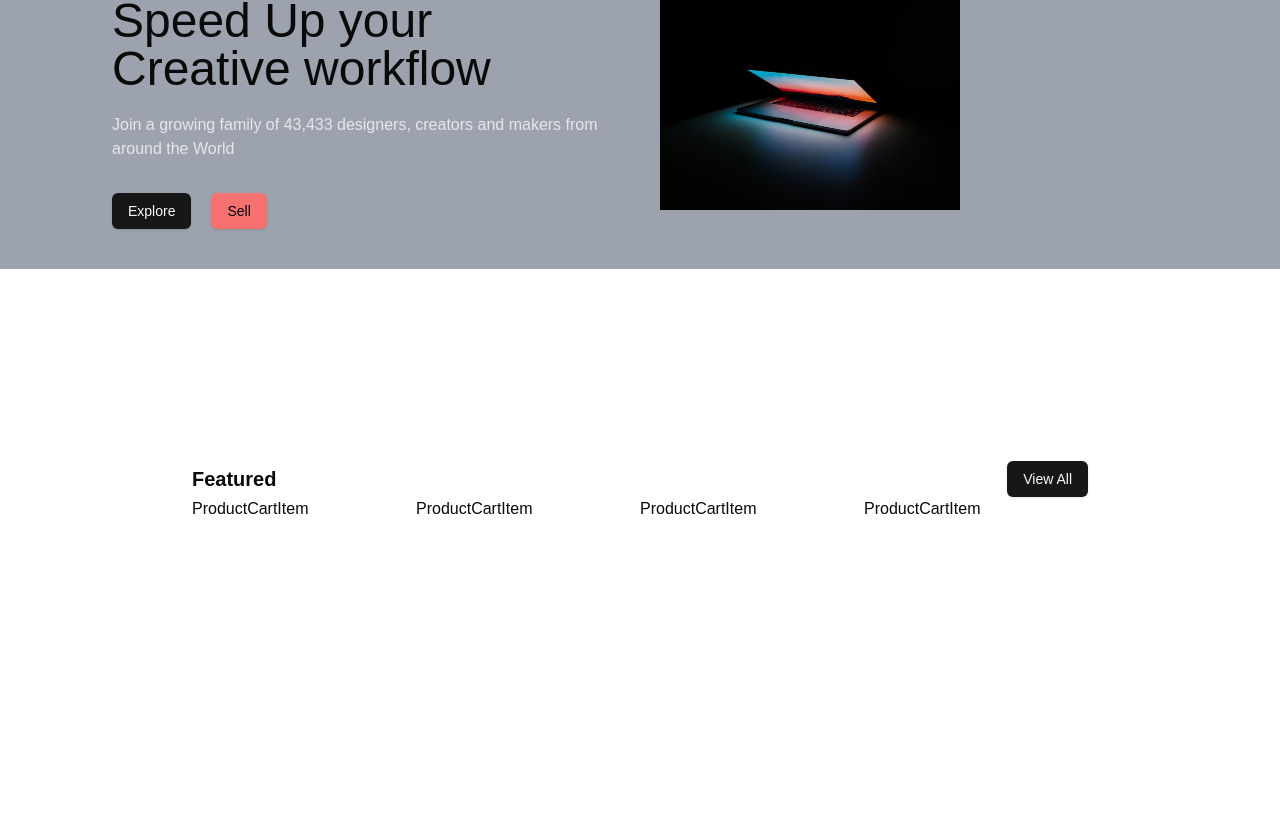
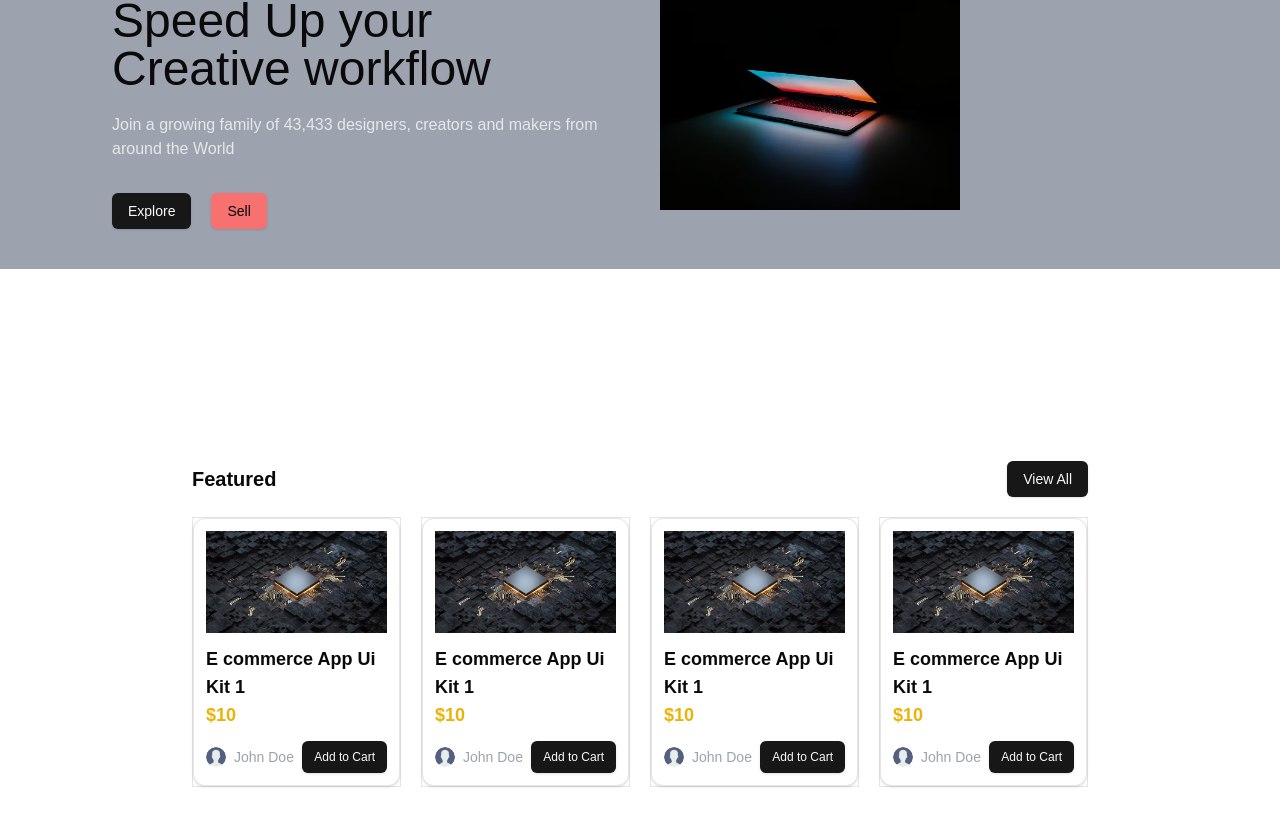
Before and after one commit to zarkonow/digital-e-commerce, a Next.js app: page / in a window 1280 px wide. Shown: the part 193-1018 px from the top of the page. Before the commit the page ends 906 px from the top, so only its background shows below. Built offline with nearby package versions, Linux system fonts and the light colour scheme.

Commit message:
*Neondb drizzle

```diff
--- a/app/_components/Header.jsx
+++ b/app/_components/Header.jsx
@@ -10,7 +10,7 @@ function Header() {
 
    ]
   return (
-    <div className='flex p-4 px-10 md:px-32 lg:px-48 border-b-2 border-color-2 justify-between items-center'>
+    <div className='flex p-4 px-10 border-b-2 border-color-2 justify-between items-center'>
       <h2 className='font-bold text-lg bg-black text-white px-2 p-1'>Digital E-Commerce</h2>
 
 
--- /dev/null
+++ b/app/_components/ProductCardItem.jsx
@@ -0,0 +1,40 @@
+import { Button } from "@/components/ui/button";
+import { Card } from "@/components/ui/card";
+import Image from "next/image";
+import React from "react";
+
+function ProductCardItem({ product }) {
+  return (
+    <div className="border">
+      <Card className="p-3">
+        <Image
+          src={product?.image}
+          alt={product.name}
+          width={400}
+          height={400}
+        />
+        <div className="mt-3 ">
+          <h3 className="font-bold text-lg">{product.name}</h3>
+          <p>{product.description}</p>
+          <p className="font-bold text-lg text-yellow-500"> ${product.price}</p>
+
+          <div className="mt-3 md:flex justify-between items-center">
+            <div className="flex gap-2 items-center">
+              <Image
+                src={product?.user?.image}
+                alt="user"
+                width={20}
+                height={20}
+                className="rounded-full"
+              />
+              <h2 className="text-sm text-gray-400">{product?.user?.name}</h2>
+            </div>
+            <Button size="sm">Add to Cart</Button>
+          </div>
+        </div>
+      </Card>
+    </div>
+  );
+}
+
+export default ProductCardItem;
--- a/app/_components/ProductCartItem.jsx
+++ /dev/null
@@ -1,9 +0,0 @@
-import React from 'react'
-
-function ProductCartItem() {
-  return (
-    <div>ProductCartItem</div>
-  )
-}
-
-export default ProductCartItem
--- a/app/_components/ProductList.jsx
+++ b/app/_components/ProductList.jsx
@@ -1,30 +1,32 @@
-'use client'
-import { Button } from '@/components/ui/button'
-import React, { useEffect, useState } from 'react'
-import Products from '../_mockData/Products'
-import ProductCartItem from './ProductCartItem'
+"use client";
+import { Button } from "@/components/ui/button";
+import React, { useEffect, useState } from "react";
+import Products from "../_mockData/Products";
+
+import ProductCardItem from "./ProductCardItem";
 
 function ProductList() {
-    const [productList, setProductList] = useState([])
+  const [productList, setProductList] = useState([]);
 
-
-    useEffect(() => {
-    setProductList(Products)
-    }, [])
-
+  useEffect(() => {
+    setProductList(Products);
+  }, []);
 
   return (
     <div>
-    <h2 className='font-bold text-xl flex justify-between items-center'>Featured
-    <span><Button>View All</Button></span>
-    </h2>
-<div className='grid grid-cols-2 md:grid-cols-3 lg:grid-cols-4'>
-    {productList.map((product, index)=>(
-        <ProductCartItem product={product} key={index}/>
-    ))}
-</div>
-   </div>
-  )
+      <h2 className="font-bold text-xl flex justify-between items-center">
+        Featured
+        <span>
+          <Button>View All</Button>
+        </span>
+      </h2>
+      <div className="grid grid-cols-2 lg:grid-cols-3 xl:grid-cols-4 gap-5 mt-5">
+        {productList.map((product, index) => (
+          <ProductCardItem product={product} key={index} />
+        ))}
+      </div>
+    </div>
+  );
 }
 
-export default ProductList
+export default ProductList;
--- /dev/null
+++ b/components/ui/card.jsx
@@ -0,0 +1,50 @@
+import * as React from "react"
+
+import { cn } from "@/lib/utils"
+
+const Card = React.forwardRef(({ className, ...props }, ref) => (
+  <div
+    ref={ref}
+    className={cn("rounded-xl border bg-card text-card-foreground shadow", className)}
+    {...props} />
+))
+Card.displayName = "Card"
+
+const CardHeader = React.forwardRef(({ className, ...props }, ref) => (
+  <div
+    ref={ref}
+    className={cn("flex flex-col space-y-1.5 p-6", className)}
+    {...props} />
+))
+CardHeader.displayName = "CardHeader"
+
+const CardTitle = React.forwardRef(({ className, ...props }, ref) => (
+  <div
+    ref={ref}
+    className={cn("font-semibold leading-none tracking-tight", className)}
+    {...props} />
+))
+CardTitle.displayName = "CardTitle"
+
+const CardDescription = React.forwardRef(({ className, ...props }, ref) => (
+  <div
+    ref={ref}
+    className={cn("text-sm text-muted-foreground", className)}
+    {...props} />
+))
+CardDescription.displayName = "CardDescription"
+
+const CardContent = React.forwardRef(({ className, ...props }, ref) => (
+  <div ref={ref} className={cn("p-6 pt-0", className)} {...props} />
+))
+CardContent.displayName = "CardContent"
+
+const CardFooter = React.forwardRef(({ className, ...props }, ref) => (
+  <div
+    ref={ref}
+    className={cn("flex items-center p-6 pt-0", className)}
+    {...props} />
+))
+CardFooter.displayName = "CardFooter"
+
+export { Card, CardHeader, CardFooter, CardTitle, CardDescription, CardContent }
```
Also changed, not shown: package.json (+6 -1 lines), 1 other file (tests, documents, lock files or other folders).
